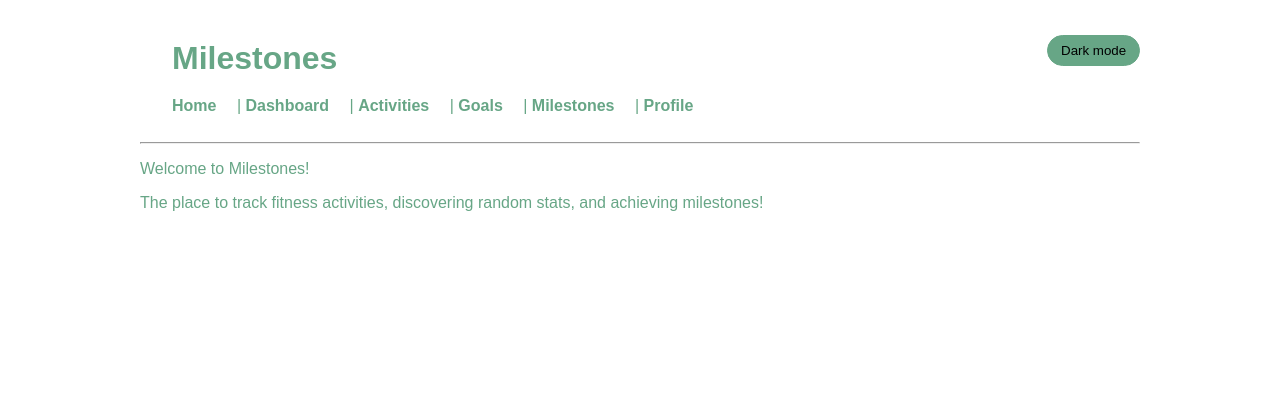
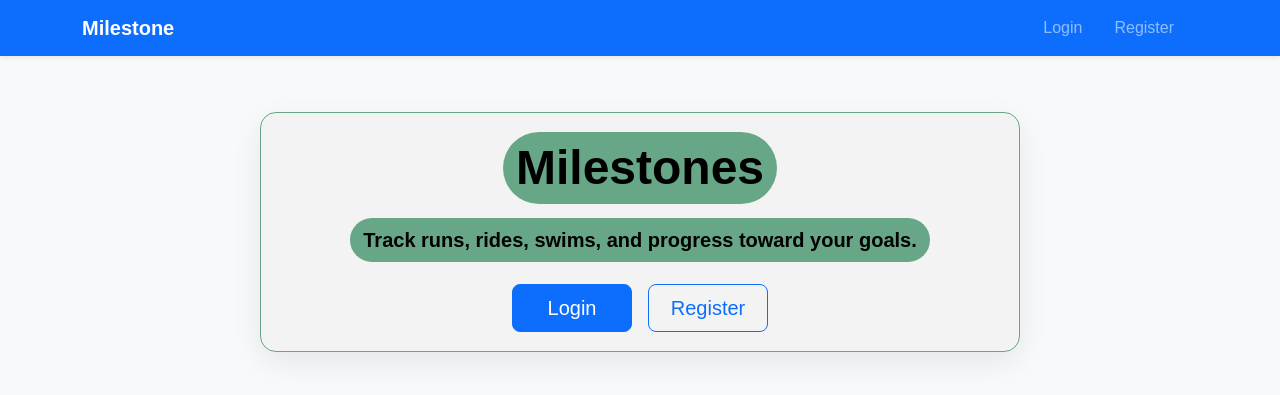
Before and after one commit to Quemmons/Endurance-Training-Tracker, a Flask app: page / in a window 1280 px wide. Shown: the top 395 px of the page. Run offline with Flask 3, Linux system fonts and the light colour scheme.

Commit message:
Changed it to Milestones

```diff
--- a/app.py
+++ b/app.py
@@ -4,7 +4,7 @@ import secrets
 from urllib.parse import urlencode
 
 import requests
-from flask import Flask, flash, get_flashed_messages, redirect, render_template_string, request, session, url_for
+from flask import Flask, flash, get_flashed_messages, redirect, render_template, render_template_string, request, session, url_for
 
 # Create the Flask web app. This is the main entry point for the tracker.
 app = Flask(__name__)
@@ -190,16 +190,30 @@ def page(title, body):
 @app.route('/')
 def home():
     """Show the landing page for the Milestones app."""
-    body = '''
-        <p class="home-text">Welcome to Milestones!</p>
-        <p class="home-text">The place to track fitness activities, discovering random stats, and achieving milestones!</p>
-    '''
-    return page('Home', body)
+    return render_template('home.html')
+
+
+@app.route('/login', methods=['GET', 'POST'])
+def login():
+    """Render the login page for the template-based auth flow."""
+    if request.method == 'POST':
+        flash('Login is not implemented yet. Please register or use the existing demo flow.', 'info')
+        return redirect(url_for('home'))
+    return render_template('login.html')
+
+
+@app.route('/register', methods=['GET', 'POST'])
+def register():
+    """Render the registration page for the template-based auth flow."""
+    if request.method == 'POST':
+        flash('Registration is not implemented yet. Please come back later.', 'info')
+        return redirect(url_for('home'))
+    return render_template('register.html')
 
 
 @app.route('/dashboard')
 def dashboard():
-    """Show the dashboard placeholder for future stats and summaries."""
+    """Show the dashboard placeolder for future stats and summaries."""
     body = '''
         <p>Dashboard placeholder.</p>
         <p>TODO: calculate totals, weekly trends, and recent activity summaries here.</p>
--- a/static/css/styles.css
+++ b/static/css/styles.css
@@ -82,11 +82,36 @@ body.theme-dark .activity-card__top strong {
   margin-bottom: 0.75rem;
 }
 
+.home-hero {
+  max-width: 760px;
+  margin: 2rem auto 0;
+  padding: 2rem 2.25rem;
+  display: flex;
+  flex-direction: column;
+  align-items: center;
+  gap: 0.85rem;
+}
+
+.home-text {
+  display: block;
+  background: #67A686;
+  color: #000000;
+  font-weight: 700;
+  padding: 0.45rem 0.8rem;
+  border-radius: 999px;
+  margin: 0;
+  text-align: center;
+}
+
+.home-hero .btn {
+  min-width: 120px;
+}
+
 h1 {
   margin: 0;
   padding: 1.5rem 2rem 0.5rem;
   color: #67A686;
-}\
+}
 
 .page-title {
   display: inline-block;
@@ -271,3 +296,4 @@ button {
 .flip-back {
   transform: rotateY(180deg);
 }
+/* Render test */
--- a/templates/home.html
+++ b/templates/home.html
@@ -1,10 +1,10 @@
 {% extends 'base.html' %}
 {% block title %}Welcome – Milestones{% endblock %}
 {% block content %}
-<div class="text-center py-5">
-  <h1 class="display-5">Milestones</h1>
-  <p class="lead">Track runs, rides, swims, and progress toward your goals.</p>
-  <div class="d-flex justify-content-center gap-3 mt-4">
+<div class="home-hero panel text-center">
+  <h1 class="display-5 home-text">Milestones</h1>
+  <p class="lead home-text">Track runs, rides, swims, and progress toward your goals.</p>
+  <div class="d-flex flex-wrap justify-content-center gap-3 mt-2">
     <a class="btn btn-primary btn-lg" href="{{ url_for('login') }}">Login</a>
     <a class="btn btn-outline-primary btn-lg" href="{{ url_for('register') }}">Register</a>
   </div>
```
Also changed, not shown: tests/test_app.py (+9 -0 lines).
